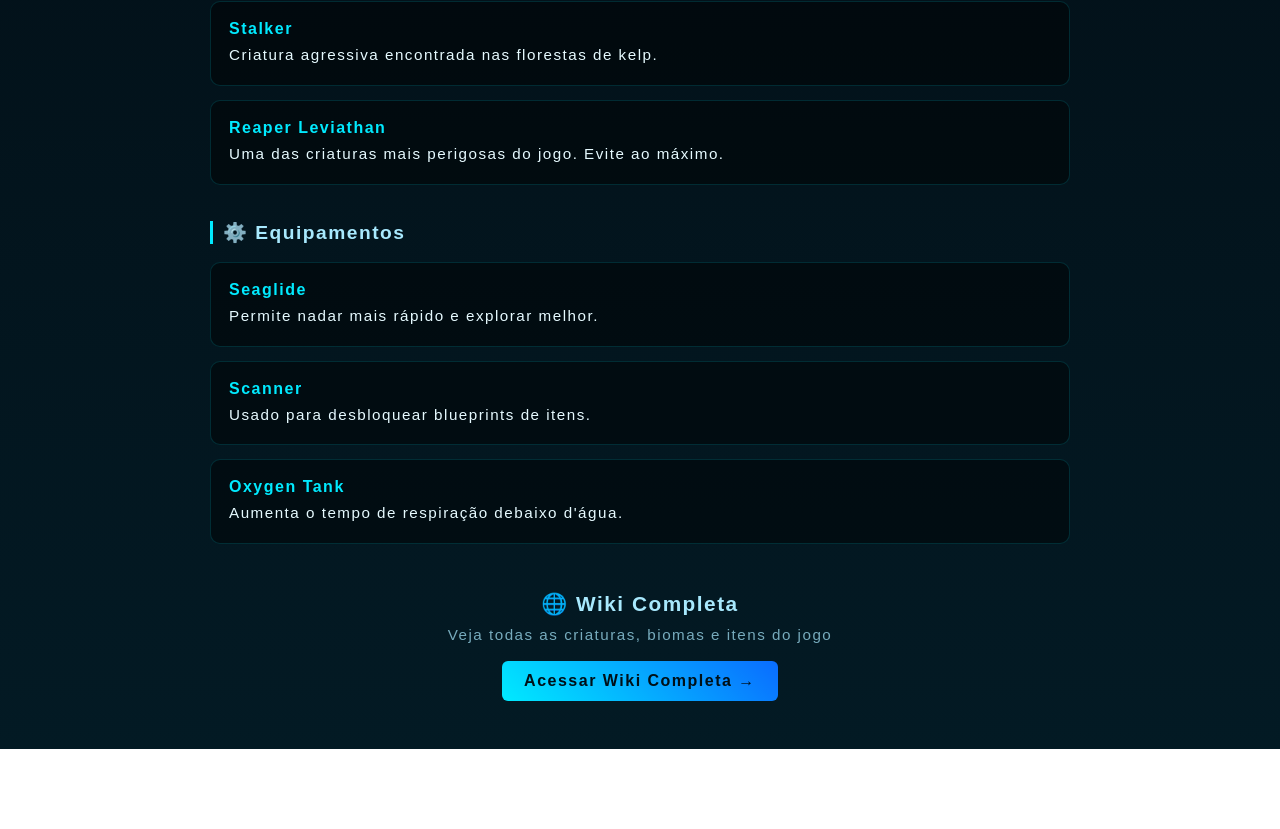
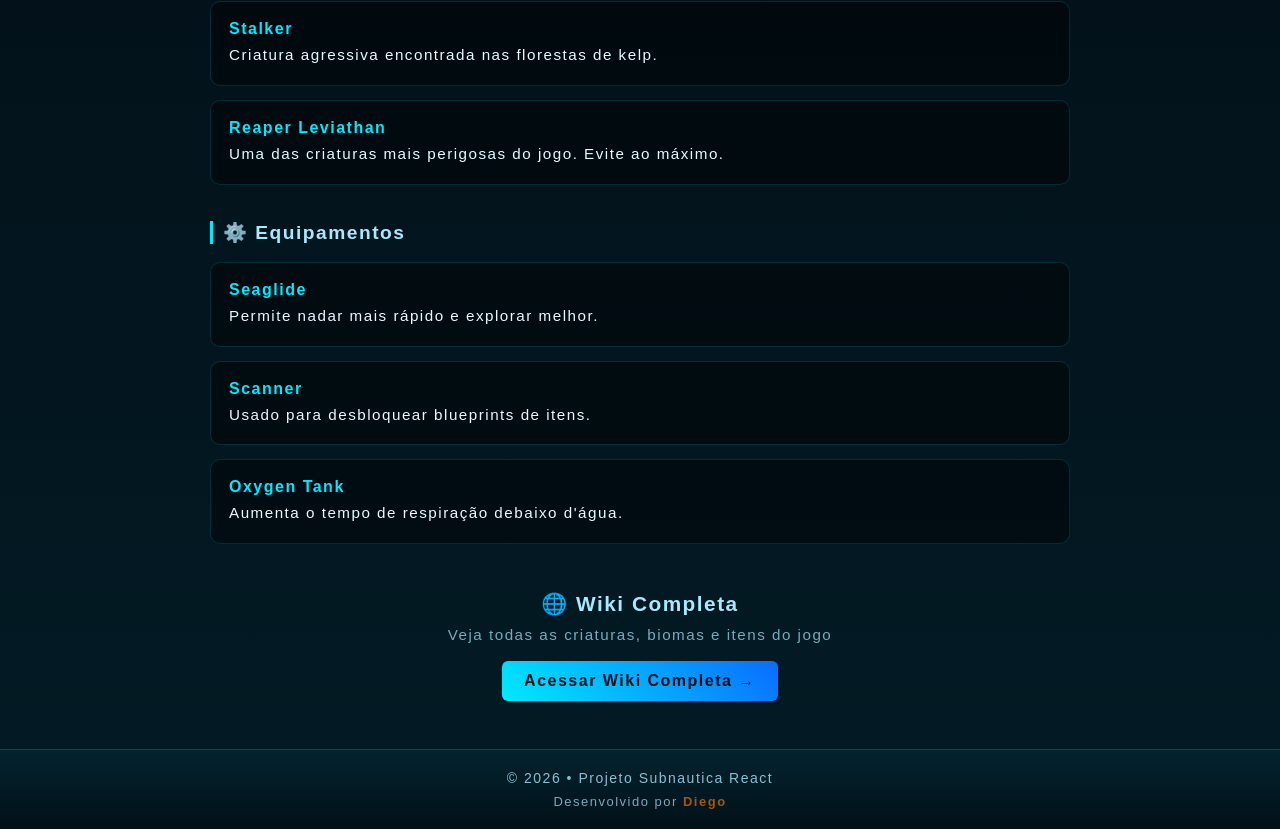
Before and after one commit to diego-dutra1510/Site-em-react-atividade, a React (Vite) app: page /wiki in a window 1280 px wide. Shown: the part 665-1494 px from the top of the page. Before the commit the page ends 1414 px from the top, so only its background shows below. Built offline with nearby package versions, Linux system fonts and the light colour scheme.

Commit message:
V1.6 pequena_alteração

```diff
--- a/src/telas/sobre-tela/sobre.jsx
+++ b/src/telas/sobre-tela/sobre.jsx
@@ -1,7 +1,9 @@
 import "./sobre.css";
+import Footer from "../../component/footer/footer";
 
 function Sobre() {
   return (
+    <>
       <div className="wiki">
 
         <section className="wiki-header">
@@ -80,7 +82,10 @@
           </a>
         </section>
 
+
       </div>
+      <Footer />
+    </>
   );
 }
 
```
Lines whose indentation alone changed are shown as unchanged.
